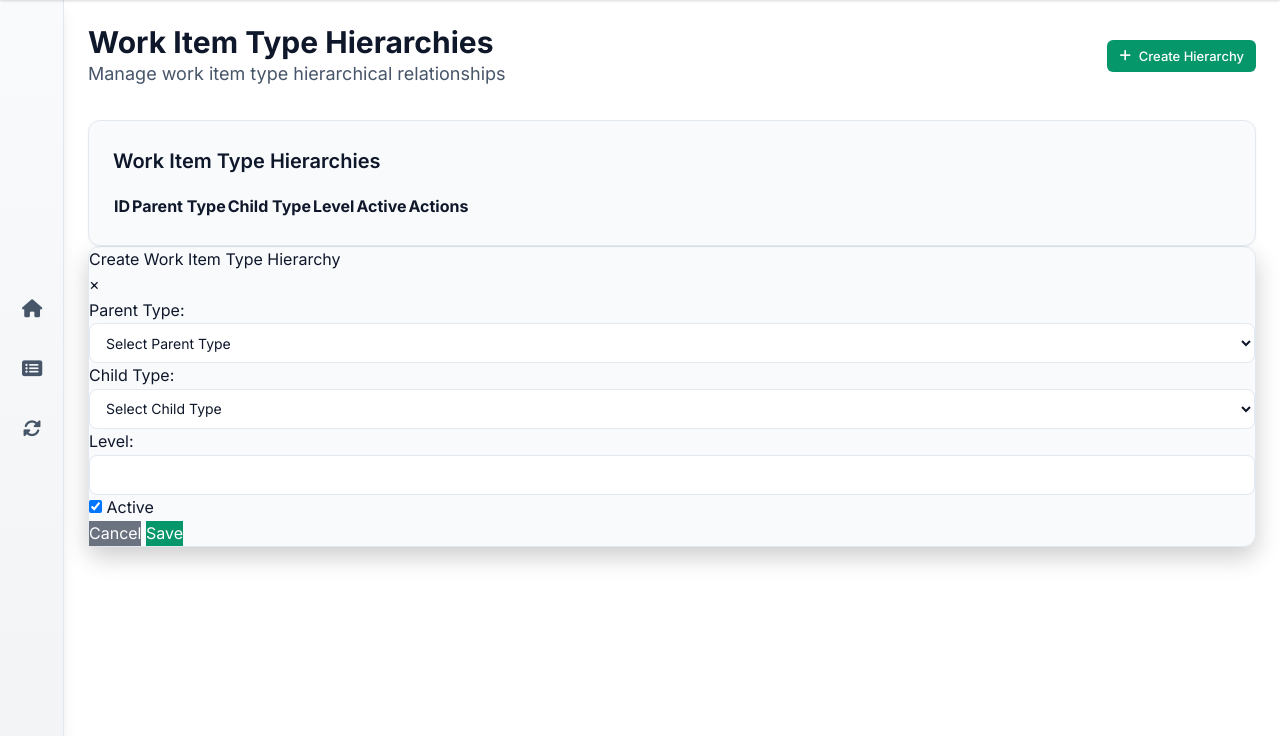
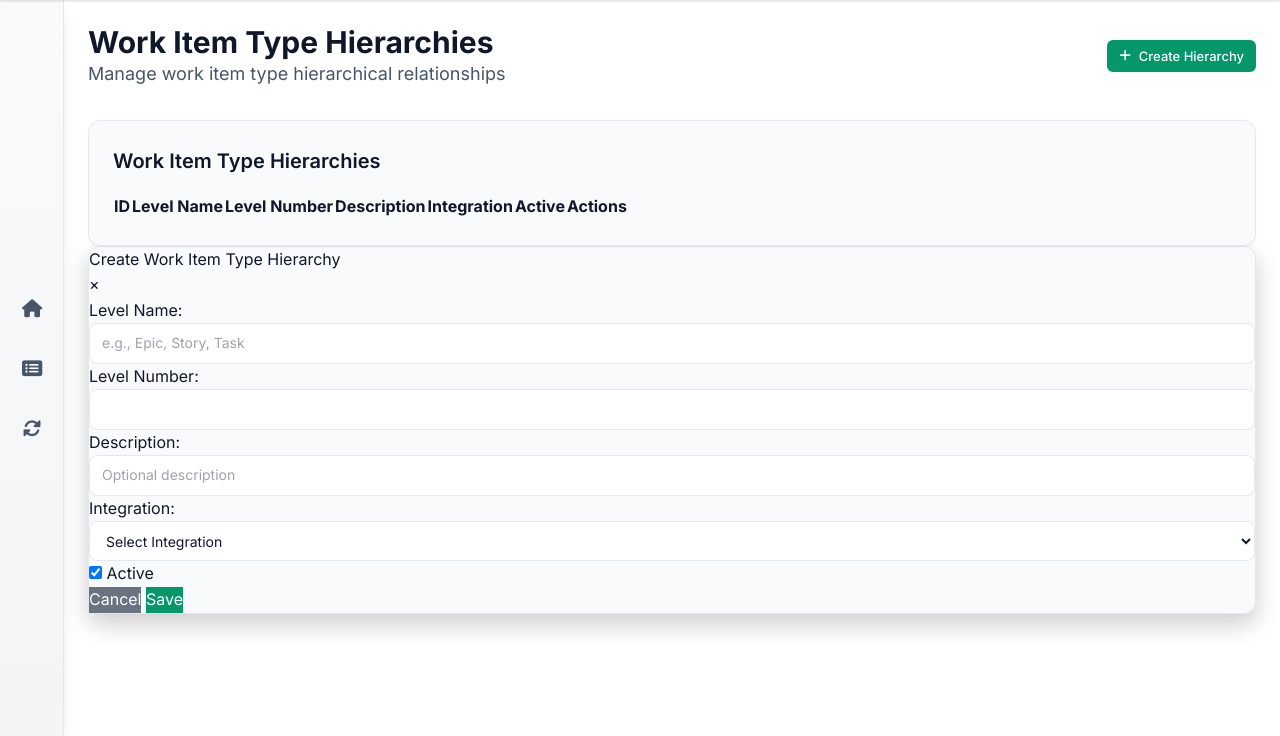
Before and after one commit to gustavoquinelato-wexinc/health-pulse, a Python web app: template services/etl-service/app/templates/wits_hierarchies.html in a window 1280 px wide. Shown: the part 64-800 px from the top of the page. Run offline with Jinja, Linux system fonts and the light colour scheme; the template is opened without the code that fills it, so the values that code supplies are empty.

Commit message:
fix: correct wits_hierarchies template to match actual data structure
- Update table headers to show Level Name, Level Number, Description, Integration
- Fix JavaScript to use correct field names from API response
- Update form fields to match WitHierarchy model structure:
  * level_name (text input)
  * level_number (number input)
  * description (text input)
  * integration_id (dropdown)
- Load integrations instead of work item types for dropdown
- Update edit/save functions to use correct field names

The template was expecting parent-child relationships but the API returns
hierarchy level definitions (Epic=1, Story=2, Task=3, etc.). This fixes
the broken layout by aligning the UI with the actual data model.

```diff
--- a/services/etl-service/app/templates/wits_hierarchies.html
+++ b/services/etl-service/app/templates/wits_hierarchies.html
@@ -33,9 +33,10 @@
                     <thead>
                         <tr>
                             <th>ID</th>
-                            <th>Parent Type</th>
-                            <th>Child Type</th>
-                            <th>Level</th>
+                            <th>Level Name</th>
+                            <th>Level Number</th>
+                            <th>Description</th>
+                            <th>Integration</th>
                             <th>Active</th>
                             <th>Actions</th>
                         </tr>
@@ -61,24 +62,26 @@
                 <input type="hidden" id="hierarchyId" name="id">
 
                 <div class="form-group">
-                    <label for="parentType">Parent Type:</label>
-                    <select id="parentType" name="parent_type" required>
-                        <option value="">Select Parent Type</option>
-                        <!-- Options will be loaded dynamically -->
-                    </select>
+                    <label for="levelName">Level Name:</label>
+                    <input type="text" id="levelName" name="level_name" required placeholder="e.g., Epic, Story, Task">
                 </div>
 
                 <div class="form-group">
-                    <label for="childType">Child Type:</label>
-                    <select id="childType" name="child_type" required>
-                        <option value="">Select Child Type</option>
-                        <!-- Options will be loaded dynamically -->
-                    </select>
+                    <label for="levelNumber">Level Number:</label>
+                    <input type="number" id="levelNumber" name="level_number" min="1" max="10" required>
                 </div>
 
                 <div class="form-group">
-                    <label for="level">Level:</label>
-                    <input type="number" id="level" name="level" min="1" max="10" required>
+                    <label for="description">Description:</label>
+                    <input type="text" id="description" name="description" placeholder="Optional description">
+                </div>
+
+                <div class="form-group">
+                    <label for="integration">Integration:</label>
+                    <select id="integration" name="integration_id">
+                        <option value="">Select Integration</option>
+                        <!-- Options will be loaded dynamically -->
+                    </select>
                 </div>
 
                 <div class="form-group">
@@ -99,12 +102,12 @@
 
 <script>
 let hierarchies = [];
-let workItemTypes = [];
+let integrations = [];
 
 // Load data on page load
 document.addEventListener('DOMContentLoaded', function() {
     loadHierarchies();
-    loadWorkItemTypes();
+    loadIntegrations();
 });
 
 async function loadHierarchies() {
@@ -125,36 +128,32 @@ async function loadHierarchies() {
     }
 }
 
-async function loadWorkItemTypes() {
+async function loadIntegrations() {
     try {
-        const response = await fetch('/api/v1/admin/wits', {
+        const response = await fetch('/api/v1/admin/integrations', {
             credentials: 'include'
         });
         if (response.ok) {
-            workItemTypes = await response.json();
-            populateTypeSelects();
+            integrations = await response.json();
+            populateIntegrationSelect();
         } else {
-            showError('Failed to load work item types');
+            showError('Failed to load integrations');
         }
     } catch (error) {
-        console.error('Error loading work item types:', error);
-        showError('Error loading work item types');
+        console.error('Error loading integrations:', error);
+        showError('Error loading integrations');
     }
 }
 
-function populateTypeSelects() {
-    const parentSelect = document.getElementById('parentType');
-    const childSelect = document.getElementById('childType');
+function populateIntegrationSelect() {
+    const integrationSelect = document.getElementById('integration');
 
     // Clear existing options (except first)
-    parentSelect.innerHTML = '<option value="">Select Parent Type</option>';
-    childSelect.innerHTML = '<option value="">Select Child Type</option>';
+    integrationSelect.innerHTML = '<option value="">Select Integration</option>';
 
-    workItemTypes.forEach(type => {
-        const option1 = new Option(type.name, type.id);
-        const option2 = new Option(type.name, type.id);
-        parentSelect.add(option1);
-        childSelect.add(option2);
+    integrations.forEach(integration => {
+        const option = new Option(integration.provider, integration.id);
+        integrationSelect.add(option);
     });
 }
 
@@ -166,9 +165,10 @@ function renderHierarchiesTable() {
         const row = document.createElement('tr');
         row.innerHTML = `
             <td>${hierarchy.id}</td>
-            <td>${hierarchy.parent_type_name || 'N/A'}</td>
-            <td>${hierarchy.child_type_name || 'N/A'}</td>
-            <td>${hierarchy.level}</td>
+            <td>${hierarchy.level_name || 'N/A'}</td>
+            <td>${hierarchy.level_number || 'N/A'}</td>
+            <td>${hierarchy.description || 'N/A'}</td>
+            <td>${hierarchy.integration_name || 'N/A'}</td>
             <td>
                 <span class="status-badge ${hierarchy.active ? 'status-active' : 'status-inactive'}">
                     ${hierarchy.active ? 'Active' : 'Inactive'}
@@ -200,9 +200,10 @@ function editHierarchy(id) {
     if (hierarchy) {
         document.getElementById('modalTitle').textContent = 'Edit Work Item Type Hierarchy';
         document.getElementById('hierarchyId').value = hierarchy.id;
-        document.getElementById('parentType').value = hierarchy.parent_type_id || '';
-        document.getElementById('childType').value = hierarchy.child_type_id || '';
-        document.getElementById('level').value = hierarchy.level;
+        document.getElementById('levelName').value = hierarchy.level_name || '';
+        document.getElementById('levelNumber').value = hierarchy.level_number || '';
+        document.getElementById('description').value = hierarchy.description || '';
+        document.getElementById('integration').value = hierarchy.integration_id || '';
         document.getElementById('active').checked = hierarchy.active;
         showModal();
     }
@@ -214,9 +215,10 @@ async function saveHierarchy() {
     const id = formData.get('id');
 
     const data = {
-        parent_type_id: parseInt(formData.get('parent_type')) || null,
-        child_type_id: parseInt(formData.get('child_type')) || null,
-        level: parseInt(formData.get('level')),
+        level_name: formData.get('level_name'),
+        level_number: parseInt(formData.get('level_number')),
+        description: formData.get('description') || null,
+        integration_id: parseInt(formData.get('integration_id')) || null,
         active: formData.has('active')
     };
 
```
